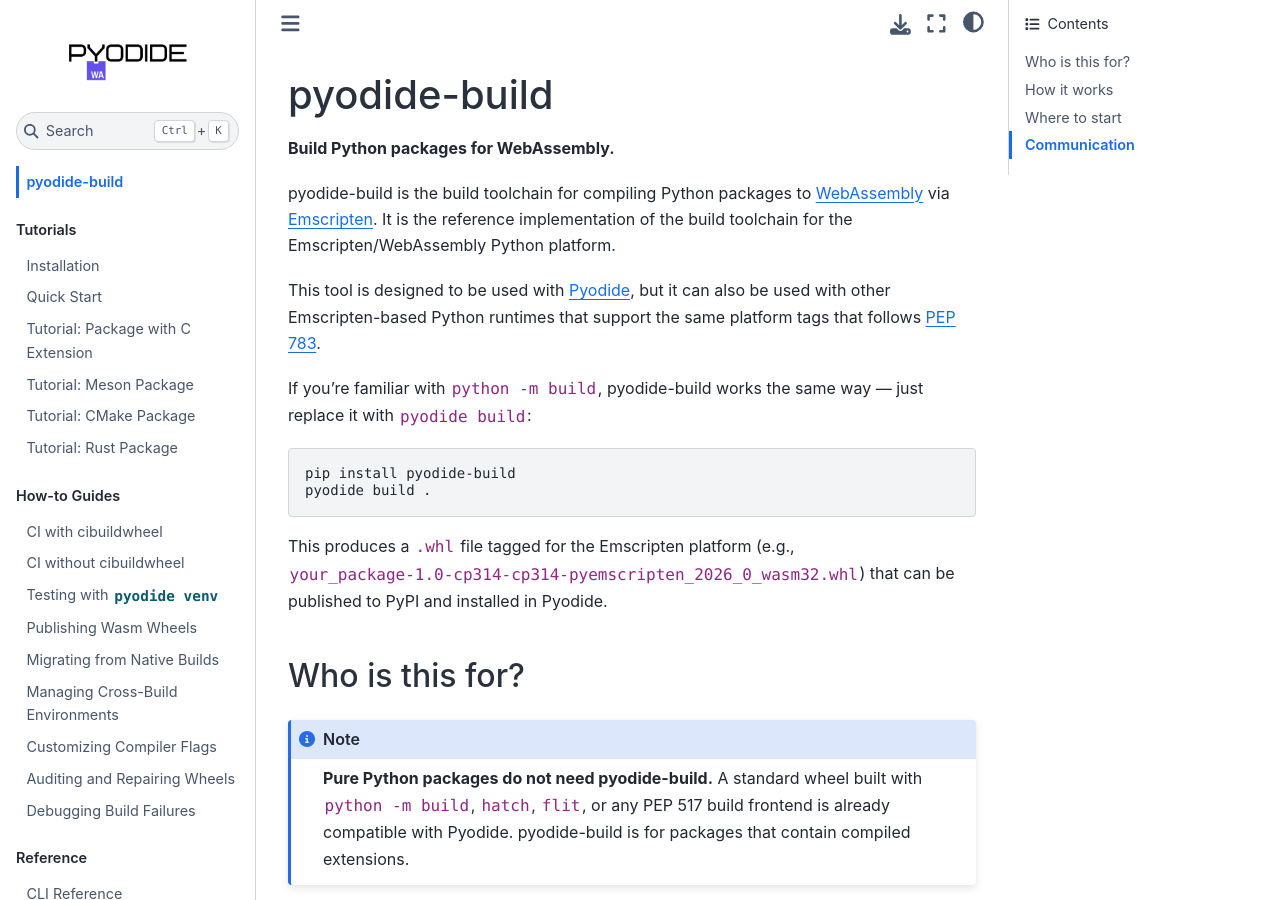
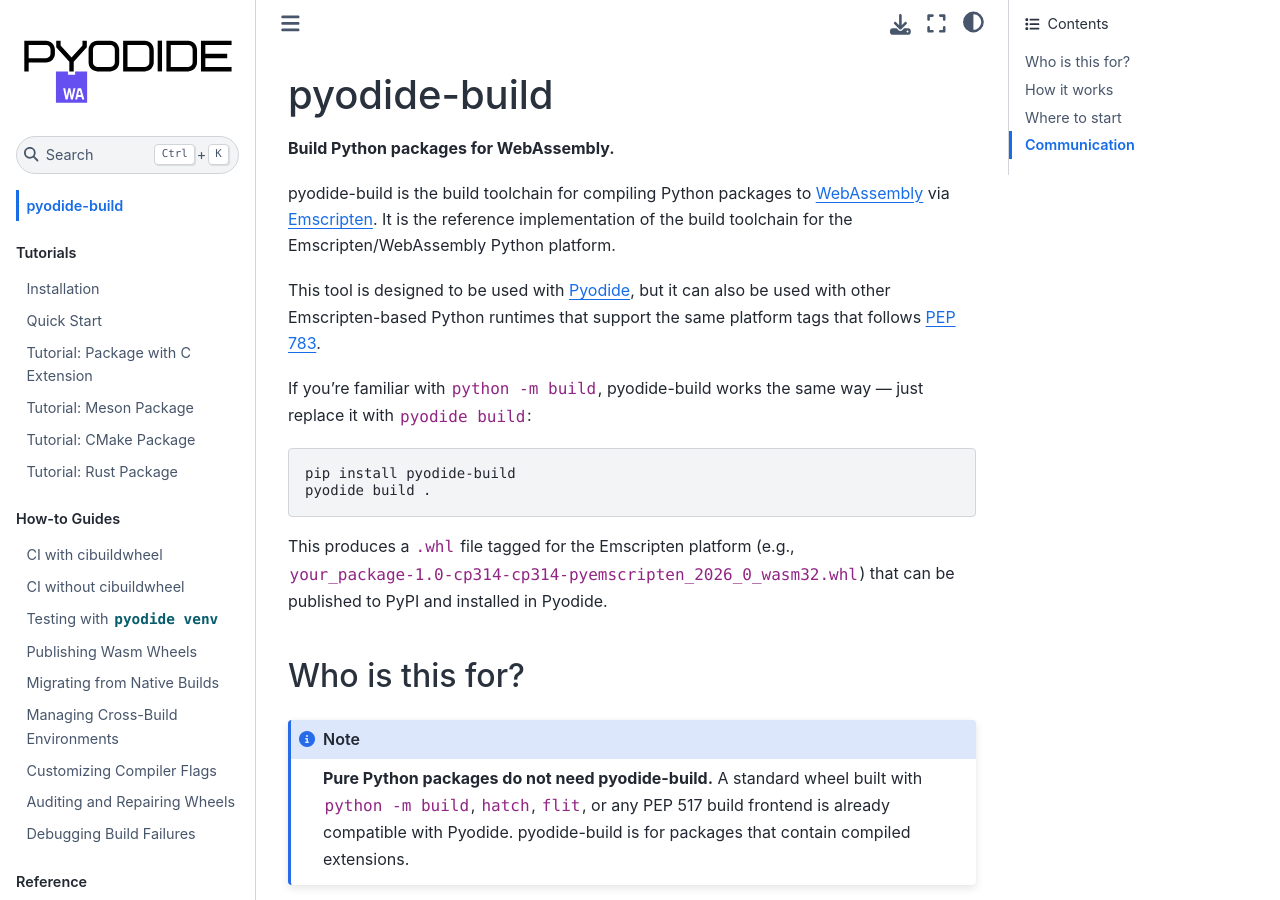
Before and after one commit to pyodide/pyodide-build, a Sphinx documentation site: the page built from docs/index.md, in a window 1280 px wide and 900 px high. Built offline with Sphinx 7.4.7 and the Sphinx Book theme 1.1.4, drawn with Linux system fonts in a browser that asks for light colours.

Commit message:
docs: update logos for dark and light themes (#393)
- Introduce dark and light logo SVG files for better identification.
- Remove previous PNG logos to streamline assets.

```diff
--- a/docs/conf.py
+++ b/docs/conf.py
@@ -44,10 +44,13 @@
 ]
 
 html_theme = "sphinx_book_theme"
-html_logo = "_static/img/pyodide-logo.png"
 html_static_path = ["_static"]
 
 html_theme_options = {
+    "logo": {
+        "image_light": "_static/img/pyodide-logo-light.svg",
+        "image_dark": "_static/img/pyodide-logo-dark.svg",
+    },
     "show_toc_level": 2,
     "show_navbar_depth": 2,
     "home_page_in_toc": True,
```
Also changed, not shown: docs/_static/img/pyodide-logo-dark.svg (added), docs/_static/img/pyodide-logo-light.svg (added), docs/_static/img/pyodide-logo.png (deleted).
